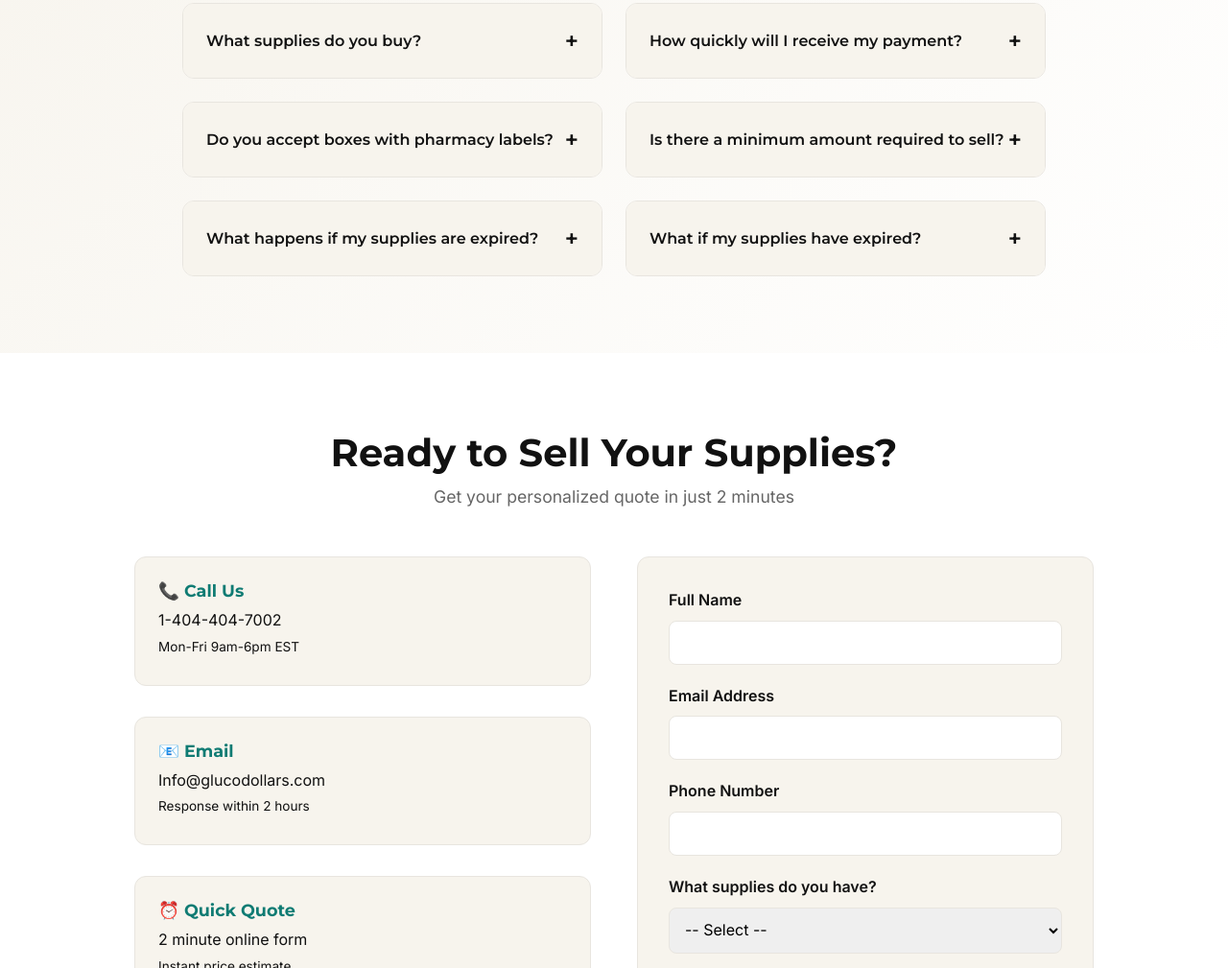
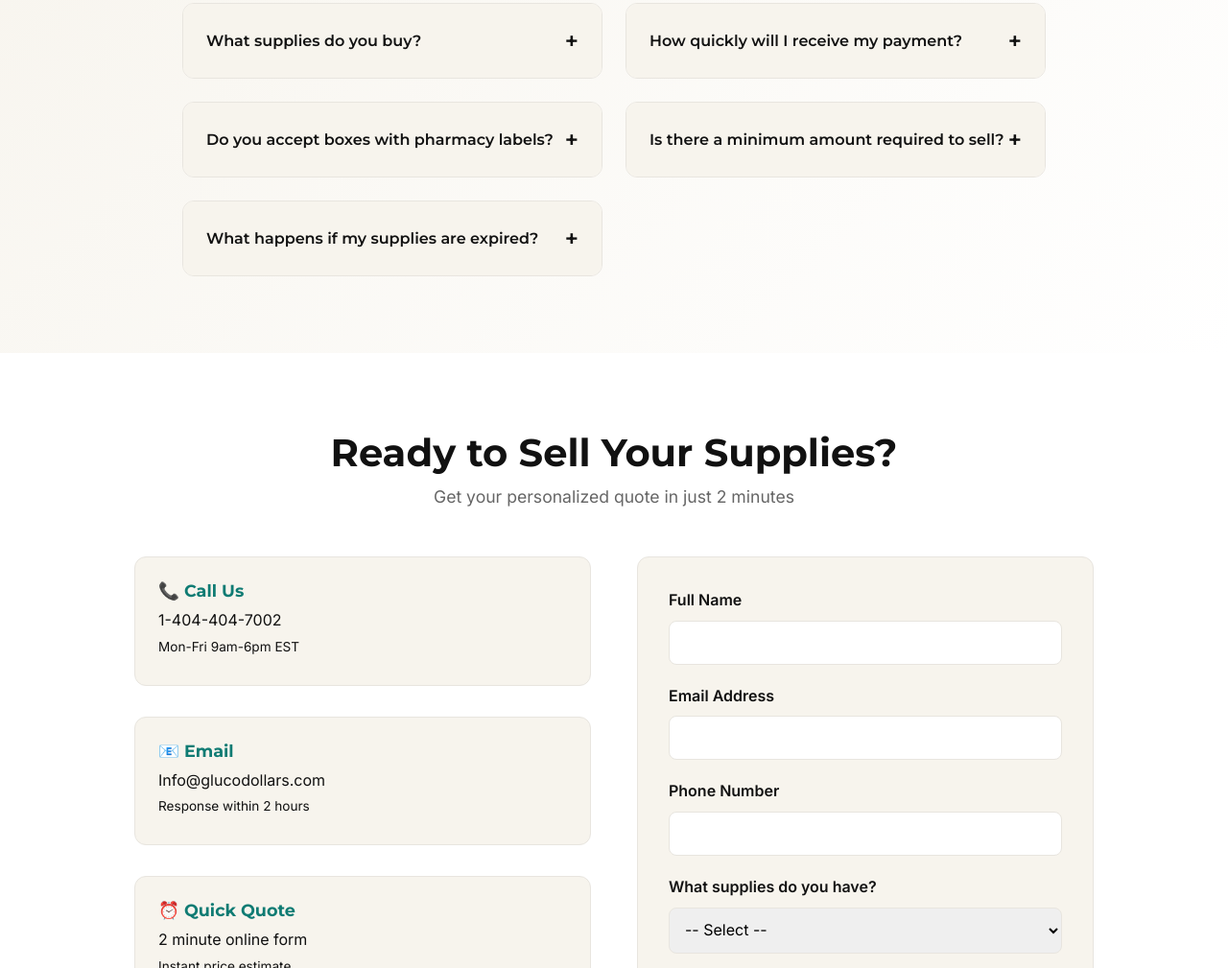
Before and after one commit to knothyself5d/GLUCODOLLARS, a website: page index.html in a window 1280 px wide. Shown: the part 3460-4469 px from the top of the page at 96% size. Drawn offline with Linux system fonts and the light colour scheme.

Commit message:
Remove expired supplies FAQ section
Removed FAQ item about accepting expired supplies.

```diff
--- a/index.html
+++ b/index.html
@@ -323,16 +323,6 @@
                         <p>Unfortunately, we cannot purchase supplies that have already expired. Select products are accepted within 3 months of their expiration date (Ask Us). We prioritize providing high-quality, safe supplies to those who need them most.</p>
                     </div>
                 </div>
-
-                <div class="faq-item fade-in" style="animation-delay: 0.5s">
-                    <button class="faq-question">
-                        <span>What if my supplies have expired?</span>
-                        <span class="faq-icon">+</span>
-                    </button>
-                    <div class="faq-answer">
-                        <p>We accept expired supplies! The payout may be lower than unexpired items, but there's still value. Submit a quote with the expiration dates and we'll give you an accurate offer. Many healthcare providers still purchase expired supplies.</p>
-                    </div>
-                </div>
             </div>
         </div>
     </section>
```
